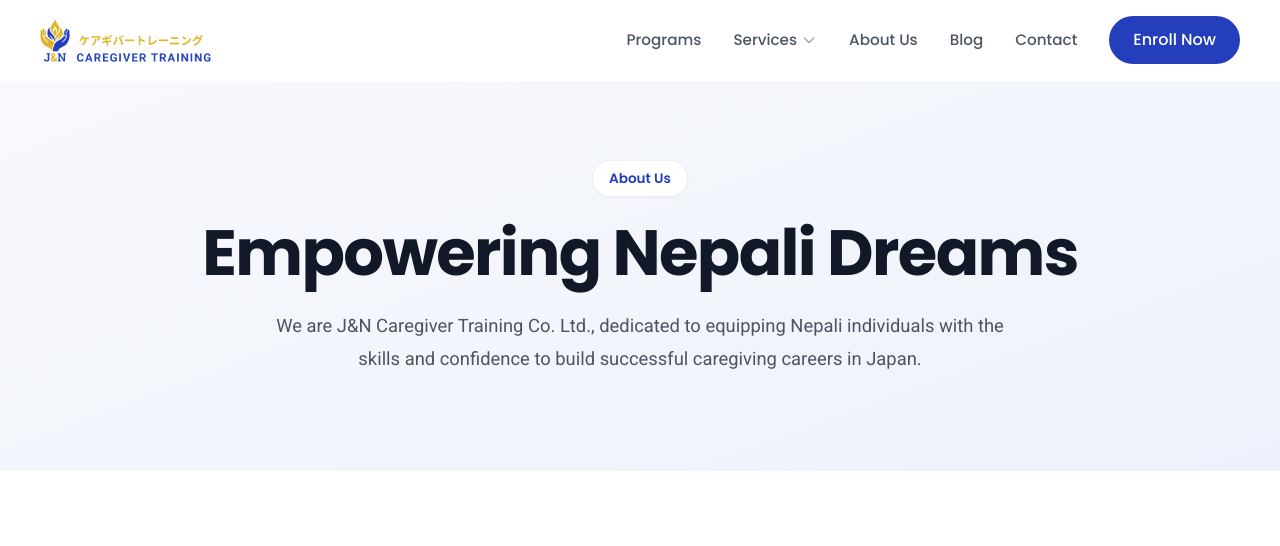
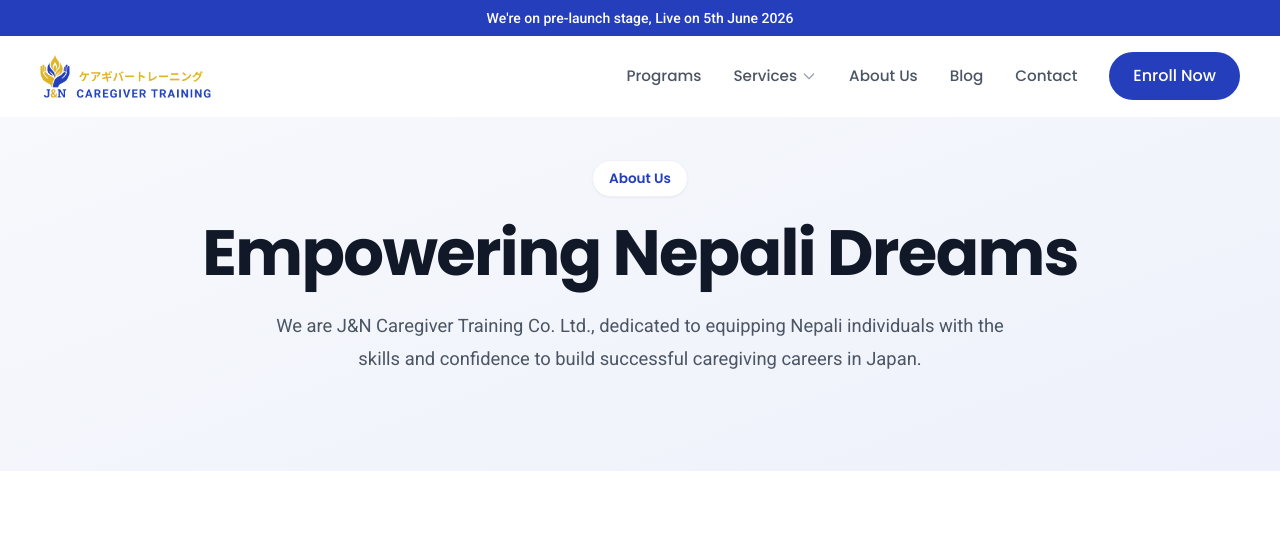
Before and after one commit to socialfirstlabs/jn-sfl, a plain HTML site: page about-us.html in a window 1280 px wide. Shown: the top 546 px of the page. Drawn offline with nearby package versions, Linux system fonts and the light colour scheme.

Commit message:
feat: add pre-launch banner and adjust navbar positioning across all pages

```diff
--- a/about-us.html
+++ b/about-us.html
@@ -147,10 +147,17 @@
     </style>
   </head>
   <body>
+    <!-- PRE-LAUNCH BANNER -->
+    <div
+      class="fixed top-0 left-0 w-full bg-primary text-white text-center py-2 text-sm font-medium z-[60]"
+    >
+      We're on pre-launch stage, Live on 5th June 2026
+    </div>
+
     <!-- NAVIGATION -->
     <nav
       id="navbar"
-      class="fixed top-0 left-0 w-full z-50 bg-white/95 backdrop-blur-md border-b border-transparent transition-all duration-300"
+      class="fixed top-9 left-0 w-full z-50 bg-white/95 backdrop-blur-md border-b border-transparent transition-all duration-300"
     >
       <div class="container-custom flex items-center justify-between h-20">
         <a href="index.html" class="flex items-center no-underline">
```
Also changed, not shown: blog-first-week-tokyo.html (+8 -1 lines), blog.html (+8 -1 lines), contact.html (+8 -1 lines), index.html (+8 -1 lines), services.html (+8 -1 lines).
